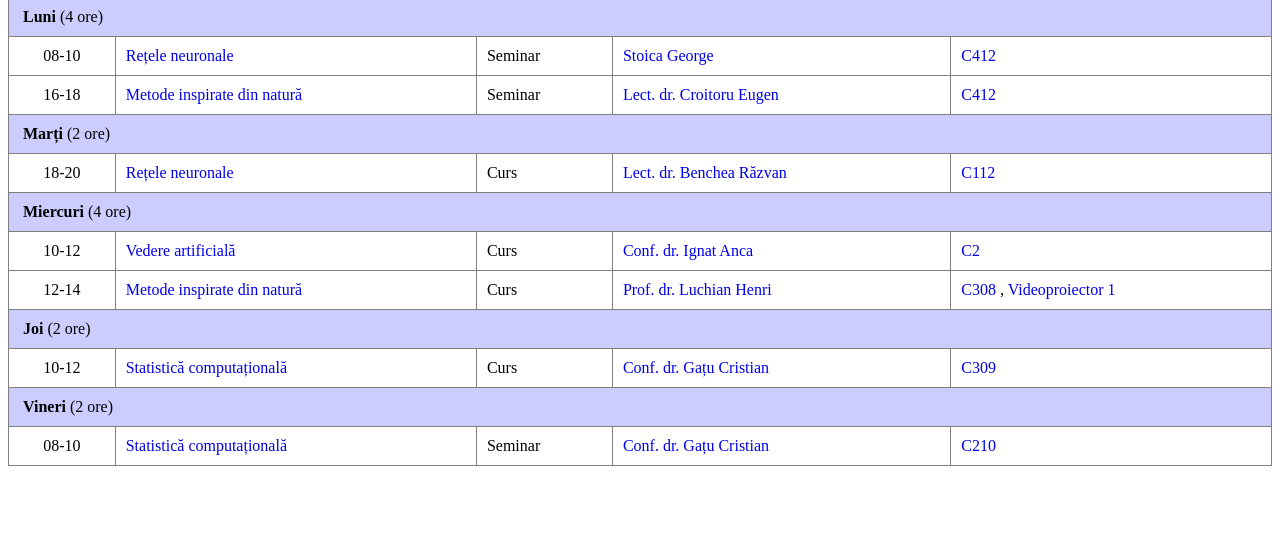
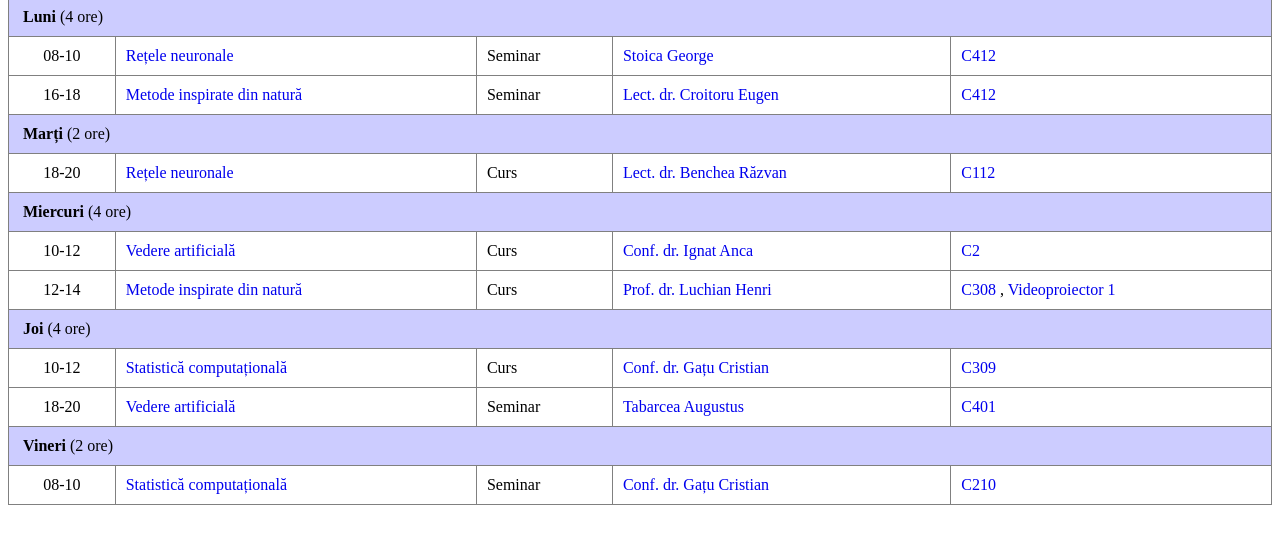
Before and after one commit to CristiFiodorov/CristiFiodorov.github.io, a plain HTML site: page index.html in a window 1280 px wide. Shown: the part 79-622 px from the top of the page. Drawn offline with Linux system fonts and the light colour scheme.

Commit message:
updated for master

```diff
--- a/index.html
+++ b/index.html
@@ -133,7 +133,7 @@
 
     <tr>
       <td colspan=5 bgcolor=#CCCCFF>&nbsp;<b>Joi</b>
-        (2 ore)</td>
+        (4 ore)</td>
     </tr>
     <tr>
       <td style="text-align:center"> 10-12</td>
@@ -145,6 +145,20 @@
       </td>
       <td> <a href="../resurse/orar_C309.html" title="Corpul C">
           C309
+        </a>
+      </td>
+    </tr>
+
+    <tr>
+      <td style="text-align:center"> 18-20</td>
+      <td> <a href="../discipline/orar_va.html">Vedere artificială</a>
+      </td>
+      <td> Seminar
+      </td>
+      <td> <a href="../participanti/orar_tabarcea.html">Tabarcea Augustus</a>
+      </td>
+      <td> <a href="../resurse/orar_C401.html" title="Corpul C">
+          C401
         </a>
       </td>
     </tr>
```
